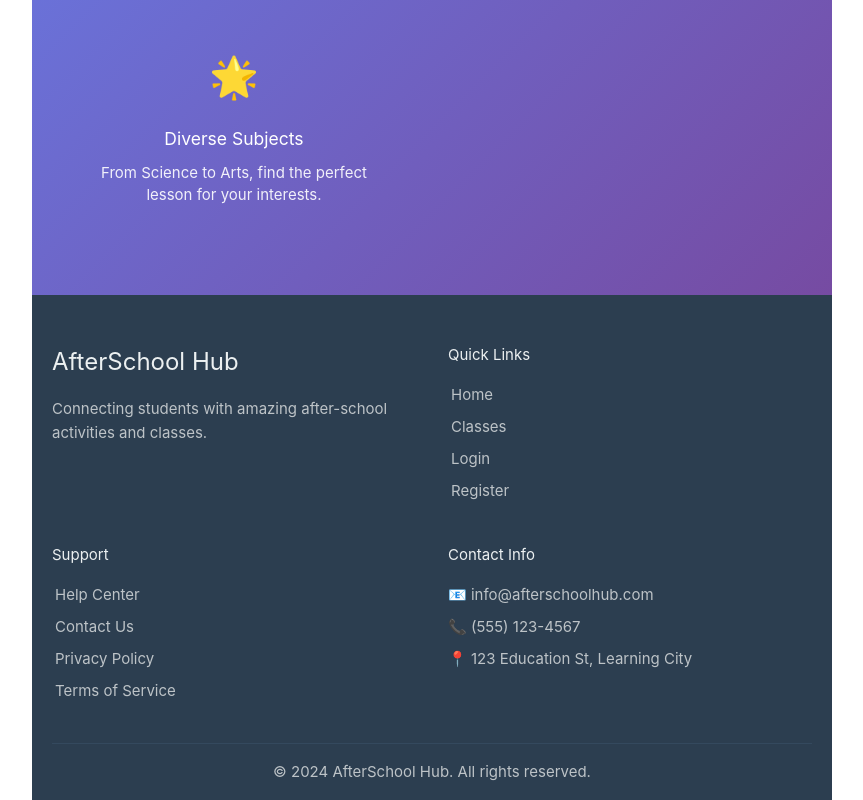
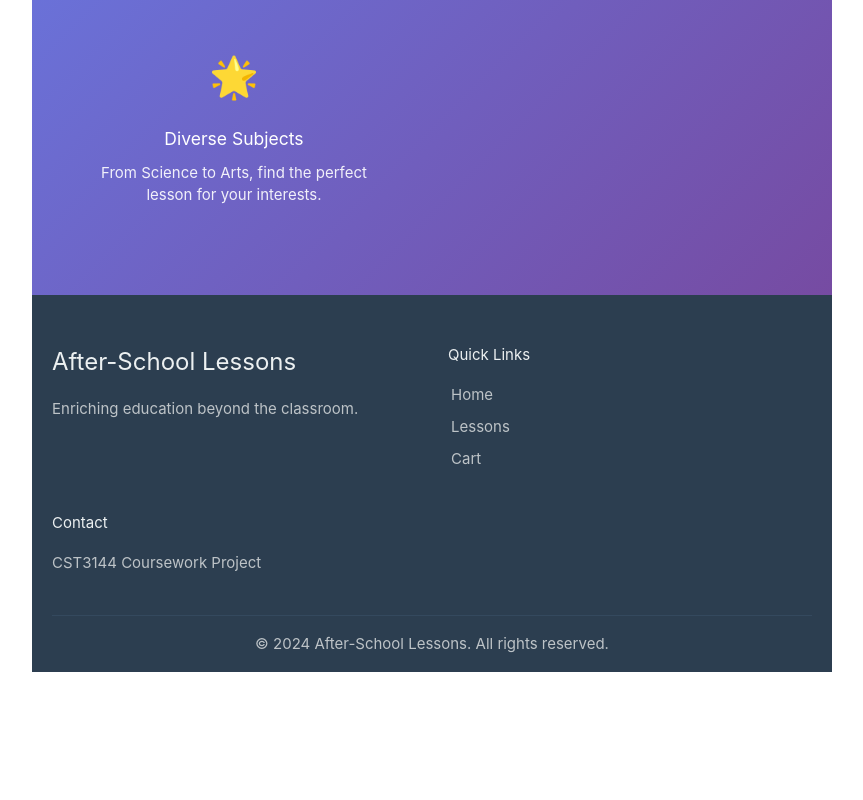
Before and after one commit to TundexSki/coursework-frontend, a Vue app: page / in a window 1280 px wide. Shown: the part 1132-1932 px from the top of the page, without its empty margins (208-1071 px from the left). After the commit the page ends 1804 px from the top, so only its background shows below. Built offline with nearby package versions, Linux system fonts and the light colour scheme; no server answers.

Commit message:
refactor: update AppFooter with simplified content

```diff
--- a/src/components/AppFooter.vue
+++ b/src/components/AppFooter.vue
@@ -3,40 +3,27 @@
     <div class="container">
       <div class="footer-content">
         <div class="footer-section">
-          <h3>AfterSchool Hub</h3>
-          <p>Connecting students with amazing after-school activities and classes.</p>
+          <h3>After-School Lessons</h3>
+          <p>Enriching education beyond the classroom.</p>
         </div>
 
         <div class="footer-section">
           <h4>Quick Links</h4>
           <ul>
             <li><router-link to="/">Home</router-link></li>
-            <li><router-link to="/classes">Classes</router-link></li>
-            <li><router-link to="/login">Login</router-link></li>
-            <li><router-link to="/register">Register</router-link></li>
+            <li><router-link to="/lessons">Lessons</router-link></li>
+            <li><router-link to="/cart">Cart</router-link></li>
           </ul>
         </div>
 
         <div class="footer-section">
-          <h4>Support</h4>
-          <ul>
-            <li><a href="#">Help Center</a></li>
-            <li><a href="#">Contact Us</a></li>
-            <li><a href="#">Privacy Policy</a></li>
-            <li><a href="#">Terms of Service</a></li>
-          </ul>
-        </div>
-
-        <div class="footer-section">
-          <h4>Contact Info</h4>
-          <p>📧 info@afterschoolhub.com</p>
-          <p>📞 (555) 123-4567</p>
-          <p>📍 123 Education St, Learning City</p>
+          <h4>Contact</h4>
+          <p>CST3144 Coursework Project</p>
         </div>
       </div>
 
       <div class="footer-bottom">
-        <p>&copy; 2024 AfterSchool Hub. All rights reserved.</p>
+        <p>&copy; 2024 After-School Lessons. All rights reserved.</p>
       </div>
     </div>
   </footer>
```
